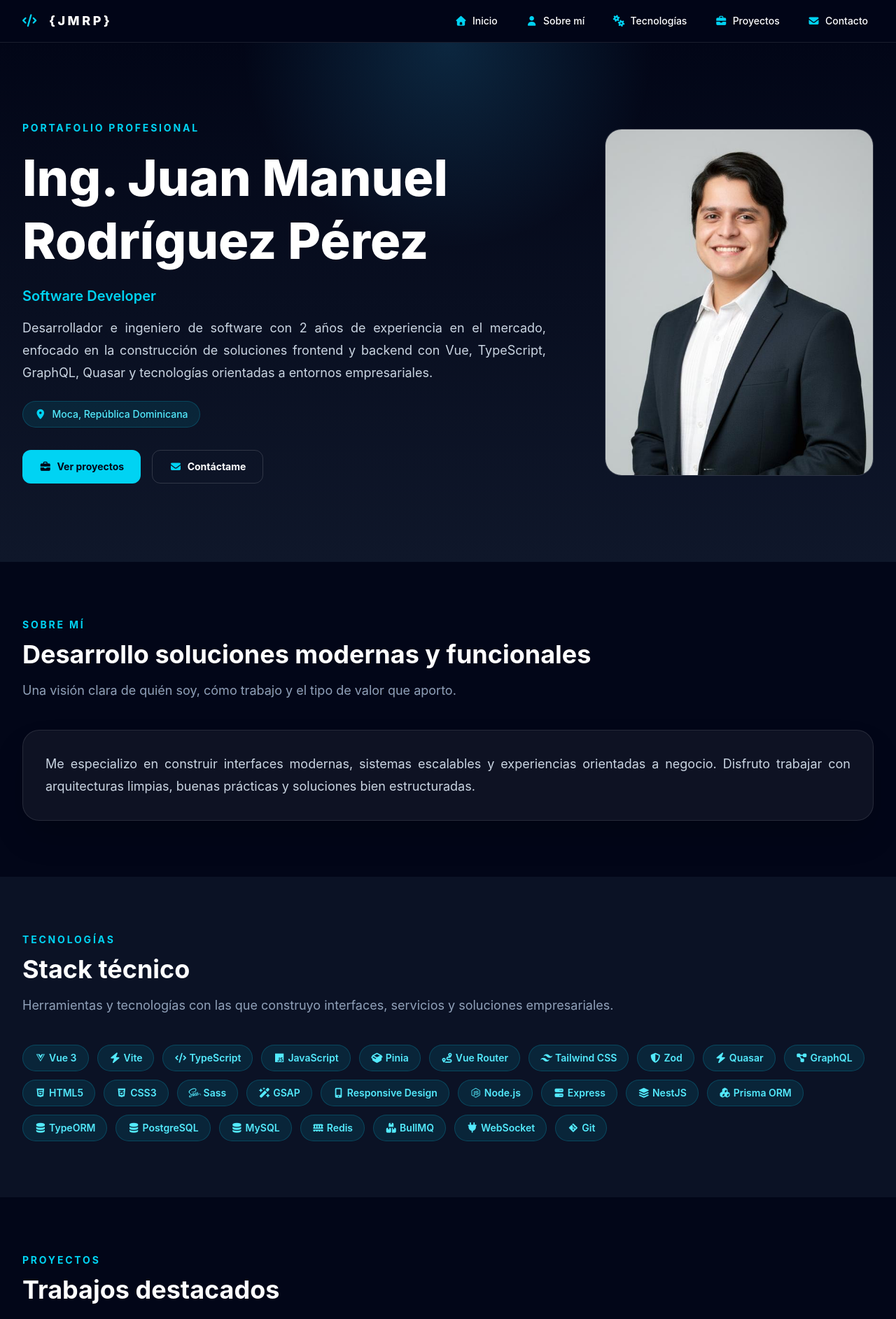
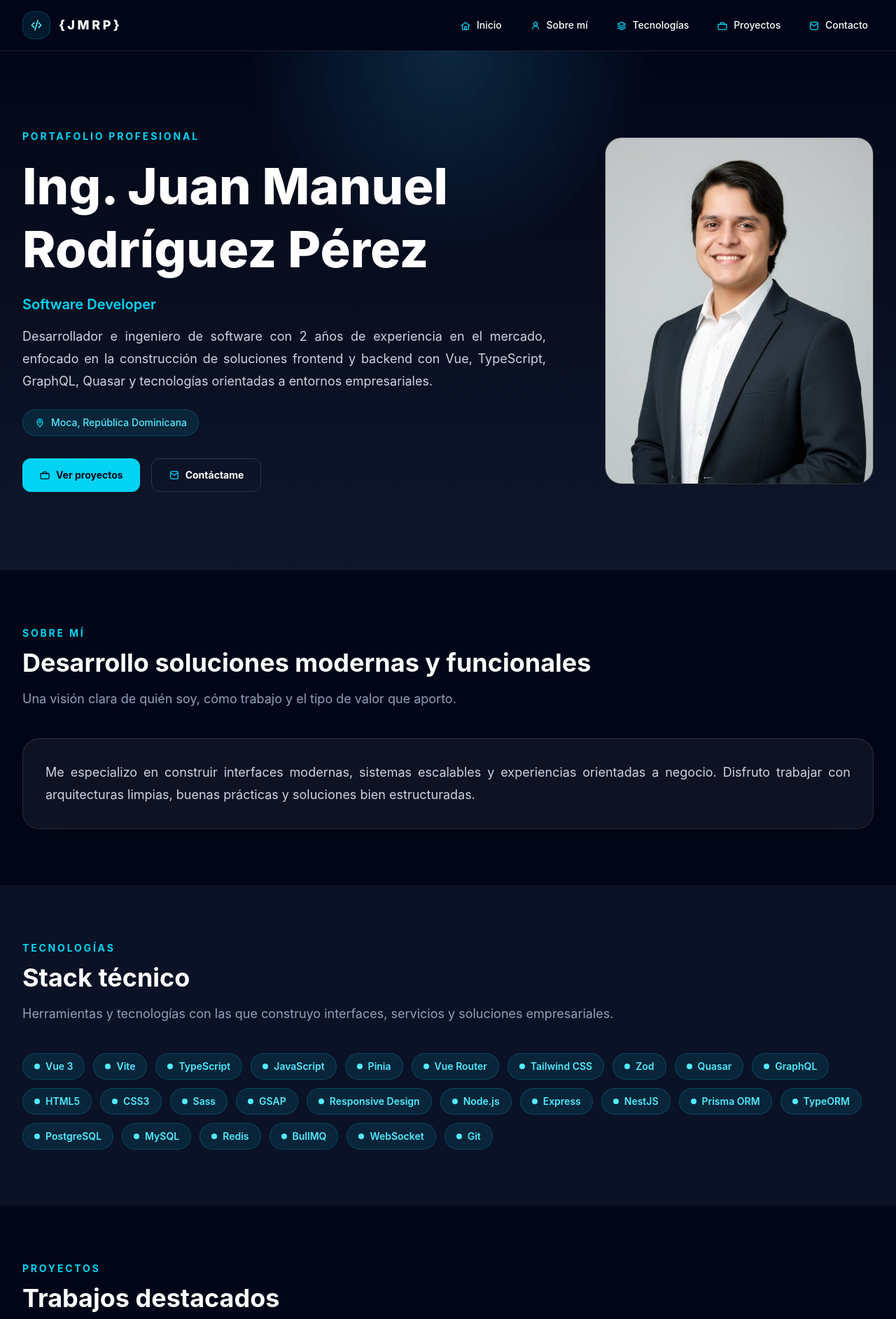
Before and after one commit to ManeyRodriguez/portafolio, a Vue app: page / in a window 1280 px wide. Shown: the top 1885 px of the page at 70% size. Built offline with nearby package versions, Linux system fonts and the light colour scheme.

Commit message:
feat: refactor sections to use SectionTitle component and improve accessibility with AppIcon

```diff
--- a/src/components/layout/AppHeader.vue
+++ b/src/components/layout/AppHeader.vue
@@ -1,15 +1,20 @@
 <template>
-  <header class="sticky top-0 z-50 border-b border-white/10 bg-slate-950/90 backdrop-blur">
+  <header
+    class="sticky top-0 z-50 border-b border-white/10 bg-slate-950/90 backdrop-blur"
+  >
     <div
       class="mx-auto flex w-full max-w-7xl flex-col gap-4 px-4 py-4 sm:px-6 lg:px-8 md:flex-row md:items-center md:justify-between"
     >
-      <!-- Top bar -->
       <div class="flex items-center justify-between">
         <a
           href="#inicio"
-          class="text-left text-lg font-extrabold tracking-[0.2em] text-white"
+          class="inline-flex items-center gap-3 text-left text-lg font-extrabold tracking-[0.2em] text-white transition hover:text-cyan-300"
         >
-          <i class="fas fa-code mr-2 text-cyan-400"></i>
+          <span
+            class="flex h-10 w-10 items-center justify-center rounded-2xl border border-cyan-400/20 bg-cyan-400/10 text-cyan-300"
+          >
+            <AppIcon name="code" class="h-5 w-5" />
+          </span>
           {{
             portfolioData.abreviatedName ||
             portfolioData.name
@@ -23,18 +28,23 @@
         <button
           type="button"
           class="ml-4 inline-flex items-center justify-center rounded-lg border border-white/10 p-2 text-white transition hover:bg-white/10 md:hidden"
+          :aria-expanded="menuOpen"
+          :aria-label="menuOpen ? 'Cerrar menú' : 'Abrir menú'"
+          aria-controls="site-nav"
           @click="menuOpen = !menuOpen"
-          aria-label="Abrir menú"
         >
-          <i :class="menuOpen ? 'fas fa-times' : 'fas fa-bars'" class="text-lg text-cyan-400"></i>
+          <AppIcon
+            :name="menuOpen ? 'close' : 'menu'"
+            class="h-5 w-5 text-cyan-300"
+          />
         </button>
       </div>
 
-      <!-- Navegación -->
       <nav
+        id="site-nav"
         :class="[
           menuOpen ? 'flex' : 'hidden',
-          'flex-col gap-3 md:flex md:flex-row md:items-center md:gap-6'
+          'flex-col gap-3 md:flex md:flex-row md:items-center md:gap-6',
         ]"
       >
         <a
@@ -42,7 +52,7 @@
           class="rounded-lg px-2 py-1 text-sm font-medium text-white transition hover:text-cyan-400"
           @click="menuOpen = false"
         >
-          <i class="fas fa-home mr-1 text-cyan-400"></i>
+          <AppIcon name="home" class="mr-1 inline h-4 w-4 text-cyan-400" />
           Inicio
         </a>
 
@@ -51,7 +61,7 @@
           class="rounded-lg px-2 py-1 text-sm font-medium text-white transition hover:text-cyan-400"
           @click="menuOpen = false"
         >
-          <i class="fas fa-user mr-1 text-cyan-400"></i>
+          <AppIcon name="user" class="mr-1 inline h-4 w-4 text-cyan-400" />
           Sobre mí
         </a>
 
@@ -60,7 +70,7 @@
           class="rounded-lg px-2 py-1 text-sm font-medium text-white transition hover:text-cyan-400"
           @click="menuOpen = false"
         >
-          <i class="fas fa-cogs mr-1 text-cyan-400"></i>
+          <AppIcon name="stack" class="mr-1 inline h-4 w-4 text-cyan-400" />
           Tecnologías
         </a>
 
@@ -69,7 +79,7 @@
           class="rounded-lg px-2 py-1 text-sm font-medium text-white transition hover:text-cyan-400"
           @click="menuOpen = false"
         >
-          <i class="fas fa-briefcase mr-1 text-cyan-400"></i>
+          <AppIcon name="briefcase" class="mr-1 inline h-4 w-4 text-cyan-400" />
           Proyectos
         </a>
 
@@ -78,7 +88,7 @@
           class="rounded-lg px-2 py-1 text-sm font-medium text-white transition hover:text-cyan-400"
           @click="menuOpen = false"
         >
-          <i class="fas fa-envelope mr-1 text-cyan-400"></i>
+          <AppIcon name="contact" class="mr-1 inline h-4 w-4 text-cyan-400" />
           Contacto
         </a>
       </nav>
@@ -87,8 +97,23 @@
 </template>
 
 <script setup lang="ts">
-import { ref } from 'vue';
+import { onBeforeUnmount, onMounted, ref } from 'vue';
+import AppIcon from '../ui/AppIcon.vue';
 import { portfolioData } from '../../data/portfolio';
 
 const menuOpen = ref(false);
+
+const handleKeydown = (event: KeyboardEvent): void => {
+  if (event.key === 'Escape') {
+    menuOpen.value = false;
+  }
+};
+
+onMounted(() => {
+  window.addEventListener('keydown', handleKeydown);
+});
+
+onBeforeUnmount(() => {
+  window.removeEventListener('keydown', handleKeydown);
+});
 </script>
--- a/src/components/sections/AboutSection.vue
+++ b/src/components/sections/AboutSection.vue
@@ -1,22 +1,16 @@
 <template>
   <section id="sobre-mi" ref="sectionRef" class="bg-slate-950 py-20">
     <div class="mx-auto max-w-7xl px-4 sm:px-6 lg:px-8">
-      <div class="mb-10">
-        <p class="reveal-item mb-3 text-sm font-bold uppercase tracking-[0.2em] text-cyan-400">
+      <SectionTitle
+        class="mb-10"
+        eyebrow="Sobre mí"
+        title="Desarrollo soluciones modernas y funcionales"
+        description="Una visión clara de quién soy, cómo trabajo y el tipo de valor que aporto."
+      />
 
-          Sobre mí
-        </p>
-
-        <h2 class="reveal-item mb-4 text-3xl font-bold text-white sm:text-4xl">
-          Desarrollo soluciones modernas y funcionales
-        </h2>
-
-        <p class="reveal-item max-w-3xl text-base leading-8 text-slate-400 sm:text-lg">
-          Una visión clara de quién soy, cómo trabajo y el tipo de valor que aporto.
-        </p>
-      </div>
-
-      <div class="reveal-item rounded-3xl border border-white/10 bg-white/5 p-6 shadow-2xl sm:p-8">
+      <div
+        class="reveal-item rounded-3xl border border-white/10 bg-white/5 p-6 shadow-2xl sm:p-8"
+      >
         <p class="text-base leading-8 text-slate-300 sm:text-lg text-justify">
           {{ portfolioData.about }}
         </p>
@@ -27,6 +21,7 @@
 
 <script setup lang="ts">
 import { ref } from 'vue';
+import SectionTitle from '../ui/SectionTitle.vue';
 import { portfolioData } from '../../data/portfolio';
 import { useSectionReveal } from '../../composables/useSectionReveal';
 
--- a/src/components/sections/HeroSection.vue
+++ b/src/components/sections/HeroSection.vue
@@ -8,19 +8,27 @@
       class="mx-auto grid max-w-7xl gap-12 px-4 py-20 sm:px-6 md:grid-cols-[minmax(0,1.2fr)_minmax(280px,420px)] md:items-center lg:px-8 lg:py-28"
     >
       <div>
-        <p class="hero-item mb-4 text-sm font-bold uppercase tracking-[0.2em] text-cyan-400">
+        <p
+          class="hero-item mb-4 text-sm font-bold uppercase tracking-[0.2em] text-cyan-400"
+        >
           Portafolio profesional
         </p>
 
-        <h1 class="hero-item mb-5 text-4xl font-extrabold leading-tight text-white sm:text-5xl lg:text-7xl">
+        <h1
+          class="hero-item mb-5 text-4xl font-extrabold leading-tight text-white sm:text-5xl lg:text-7xl"
+        >
           {{ portfolioData.name }}
         </h1>
 
-        <p class="hero-item mb-4 text-lg font-semibold text-cyan-400 sm:text-xl">
+        <p
+          class="hero-item mb-4 text-lg font-semibold text-cyan-400 sm:text-xl"
+        >
           {{ portfolioData.role }}
         </p>
 
-        <p class="hero-item mb-6 max-w-3xl text-base leading-8 text-slate-300 sm:text-lg text-justify">
+        <p
+          class="hero-item mb-6 max-w-3xl text-base leading-8 text-slate-300 sm:text-lg text-justify"
+        >
           {{ portfolioData.summary }}
         </p>
 
@@ -28,9 +36,8 @@
           <span
             class="inline-flex items-center rounded-full border border-cyan-400/20 bg-cyan-400/10 px-4 py-2 text-sm font-medium text-cyan-300"
           >
-          <i class="fas fa-map-marker-alt mr-2 text-cyan-400"></i>
+            <AppIcon name="location" class="mr-2 h-4 w-4 text-cyan-400" />
             {{ portfolioData.location }}
-
           </span>
         </div>
 
@@ -39,7 +46,7 @@
             href="#proyectos"
             class="inline-flex min-h-12 items-center justify-center rounded-xl bg-cyan-400 px-6 text-sm font-bold text-slate-950 transition hover:scale-[1.03] hover:bg-cyan-300"
           >
-          <i class="fas fa-briefcase mr-2 text-slate-950"></i>
+            <AppIcon name="briefcase" class="mr-2 h-4 w-4 text-slate-950" />
             Ver proyectos
           </a>
 
@@ -47,7 +54,7 @@
             href="#contacto"
             class="inline-flex min-h-12 items-center justify-center rounded-xl border border-white/15 px-6 text-sm font-bold text-white transition hover:scale-[1.03] hover:border-cyan-400 hover:text-cyan-400"
           >
-          <i class="fas fa-envelope mr-2 text-cyan-400"></i>
+            <AppIcon name="contact" class="mr-2 h-4 w-4 text-cyan-400" />
             Contáctame
           </a>
         </div>
@@ -57,9 +64,11 @@
         <img
           :src="portfolioData.profileImage"
           :alt="`Foto de ${portfolioData.name}`"
-          class="w-full max-w-sm rounded-3xl border
-          border-white/10 bg-white/5 object-contain
-          shadow-4xl hover:scale-[1.02] transition duration-500"
+          :width="portfolioData.profileImageWidth"
+          :height="portfolioData.profileImageHeight"
+          fetchpriority="high"
+          decoding="async"
+          class="w-full max-w-sm rounded-3xl border border-white/10 bg-white/5 object-contain shadow-4xl transition duration-500 hover:scale-[1.02]"
         />
       </div>
     </div>
@@ -68,6 +77,7 @@
 
 <script setup lang="ts">
 import { onBeforeUnmount, onMounted, ref } from 'vue';
+import AppIcon from '../ui/AppIcon.vue';
 import { portfolioData } from '../../data/portfolio';
 import { gsap } from '../../lib/gsap';
 
--- a/src/components/sections/ProjectsSection.vue
+++ b/src/components/sections/ProjectsSection.vue
@@ -1,19 +1,12 @@
 <template>
   <section id="proyectos" ref="sectionRef" class="bg-slate-950 py-20">
     <div class="mx-auto max-w-7xl px-4 sm:px-6 lg:px-8">
-      <div class="mb-10">
-        <p class="projects-heading mb-3 text-sm font-bold uppercase tracking-[0.2em] text-cyan-400">
-          Proyectos
-        </p>
-
-        <h2 class="projects-heading mb-4 text-3xl font-bold text-white sm:text-4xl">
-          Trabajos destacados
-        </h2>
-
-        <p class="projects-heading max-w-3xl text-base leading-8 text-slate-400 sm:text-lg">
-          Proyectos que representan bien mi perfil técnico y el tipo de soluciones que puedo construir.
-        </p>
-      </div>
+      <SectionTitle
+        class="mb-10 projects-heading"
+        eyebrow="Proyectos"
+        title="Trabajos destacados"
+        description="Proyectos que representan bien mi perfil técnico y el tipo de soluciones que puedo construir."
+      />
 
       <div ref="cardsWrapper" class="grid gap-6 lg:grid-cols-2">
         <article
@@ -21,11 +14,17 @@
           :key="project.title"
           class="project-card overflow-hidden rounded-3xl border border-white/10 bg-white/5 shadow-2xl transition duration-300 hover:-translate-y-1 hover:border-cyan-400/20"
         >
-          <div class="m-8 flex h-60 items-center justify-center overflow-hidden bg-slate-900 rounded-2xl">
+          <div
+            class="m-8 flex h-60 items-center justify-center overflow-hidden bg-slate-900 rounded-2xl"
+          >
             <img
               v-if="project.image"
               :src="project.image"
               :alt="project.title"
+              :width="project.imageWidth"
+              :height="project.imageHeight"
+              loading="lazy"
+              decoding="async"
               class="h-full w-full object-contain transition duration-500 hover:scale-[1.02]"
             />
 
@@ -50,9 +49,9 @@
               <span
                 v-for="tech in project.technologies"
                 :key="`${project.title}-${tech}`"
-                class=" rounded-full border border-cyan-400/20 bg-cyan-400/10 px-3 py-1.5 text-xs font-semibold text-cyan-300 sm:text-sm"
+                class="inline-flex items-center gap-2 rounded-full border border-cyan-400/20 bg-cyan-400/10 px-3 py-1.5 text-xs font-semibold text-cyan-300 sm:text-sm"
               >
-               <i :class="iconSkills[tech]" />
+                <span class="h-2 w-2 rounded-full bg-cyan-300"></span>
                 {{ tech }}
               </span>
             </div>
@@ -62,10 +61,13 @@
                 v-if="project.demoUrl"
                 :href="project.demoUrl"
                 target="_blank"
-                rel="noreferrer"
-                class="text-sm font-semibold text-cyan-400 transition hover:text-cyan-300"
+                rel="noopener noreferrer"
+                class="inline-flex items-center text-sm font-semibold text-cyan-400 transition hover:text-cyan-300"
               >
-                <i class="fas fa-external-link-alt mr-2 text-cyan-400"></i>
+                <AppIcon
+                  name="external-link"
+                  class="mr-2 h-4 w-4 text-cyan-400"
+                />
                 Ver proyecto
               </a>
 
@@ -73,9 +75,10 @@
                 v-if="project.repoUrl"
                 :href="project.repoUrl"
                 target="_blank"
-                rel="noreferrer"
-                class="text-sm font-semibold text-cyan-400 transition hover:text-cyan-300"
+                rel="noopener noreferrer"
+                class="inline-flex items-center text-sm font-semibold text-cyan-400 transition hover:text-cyan-300"
               >
+                <AppIcon name="github" class="mr-2 h-4 w-4 text-cyan-400" />
                 Código
               </a>
             </div>
@@ -88,7 +91,9 @@
 
 <script setup lang="ts">
 import { onBeforeUnmount, onMounted, ref } from 'vue';
-import { iconSkills, portfolioData } from '../../data/portfolio';
+import AppIcon from '../ui/AppIcon.vue';
+import SectionTitle from '../ui/SectionTitle.vue';
+import { portfolioData } from '../../data/portfolio';
 import { gsap } from '../../lib/gsap';
 
 const sectionRef = ref<HTMLElement | null>(null);
--- a/src/components/sections/SkillsSection.vue
+++ b/src/components/sections/SkillsSection.vue
@@ -1,27 +1,20 @@
 <template>
   <section id="habilidades" ref="sectionRef" class="bg-slate-900/70 py-20">
     <div class="mx-auto max-w-7xl px-4 sm:px-6 lg:px-8">
-      <div class="mb-10">
-        <p class="skills-heading mb-3 text-sm font-bold uppercase tracking-[0.2em] text-cyan-400">
-          Tecnologías
-        </p>
-
-        <h2 class="skills-heading mb-4 text-3xl font-bold text-white sm:text-4xl">
-          Stack técnico
-        </h2>
-
-        <p class="skills-heading max-w-4xl text-base leading-8 text-slate-400 sm:text-lg text-justify">
-          Herramientas y tecnologías con las que construyo interfaces, servicios y soluciones empresariales.
-        </p>
-      </div>
+      <SectionTitle
+        class="mb-10 skills-heading"
+        eyebrow="Tecnologías"
+        title="Stack técnico"
+        description="Herramientas y tecnologías con las que construyo interfaces, servicios y soluciones empresariales."
+      />
 
       <div ref="chipsWrapper" class="flex flex-wrap gap-3">
         <span
           v-for="skill in portfolioData.skills"
           :key="skill"
-          class="skill-chip rounded-full border border-cyan-400/20 bg-cyan-400/10 px-4 py-2 text-sm font-semibold text-cyan-300 transition duration-300 hover:-translate-y-0.5 hover:bg-cyan-400/15"
+          class="skill-chip inline-flex items-center gap-2 rounded-full border border-cyan-400/20 bg-cyan-400/10 px-4 py-2 text-sm font-semibold text-cyan-300 transition duration-300 hover:-translate-y-0.5 hover:bg-cyan-400/15"
         >
-          <i :class="iconSkills[skill]" />
+          <span class="h-2 w-2 rounded-full bg-cyan-300"></span>
           {{ skill }}
         </span>
       </div>
@@ -31,7 +24,8 @@
 
 <script setup lang="ts">
 import { onBeforeUnmount, onMounted, ref } from 'vue';
-import { iconSkills, portfolioData } from '../../data/portfolio';
+import SectionTitle from '../ui/SectionTitle.vue';
+import { portfolioData } from '../../data/portfolio';
 import { gsap } from '../../lib/gsap';
 
 const sectionRef = ref<HTMLElement | null>(null);
--- /dev/null
+++ b/src/components/ui/AppIcon.vue
@@ -0,0 +1,111 @@
+<template>
+  <svg
+    :class="customClass"
+    viewBox="0 0 24 24"
+    fill="none"
+    stroke="currentColor"
+    stroke-linecap="round"
+    stroke-linejoin="round"
+    stroke-width="1.9"
+    aria-hidden="true"
+  >
+    <path
+      v-for="(segment, index) in icon.paths"
+      :key="`${name}-${index}`"
+      :d="segment"
+    />
+  </svg>
+</template>
+
+<script setup lang="ts">
+import { computed } from 'vue';
+
+const props = defineProps<{
+  name:
+    | 'briefcase'
+    | 'close'
+    | 'code'
+    | 'contact'
+    | 'external-link'
+    | 'github'
+    | 'home'
+    | 'linkedin'
+    | 'location'
+    | 'menu'
+    | 'stack'
+    | 'user';
+  class?: string;
+}>();
+
+const icons = {
+  briefcase: {
+    paths: [
+      'M3 8.5h18',
+      'M8 8.5V6.75A1.75 1.75 0 0 1 9.75 5h4.5A1.75 1.75 0 0 1 16 6.75V8.5',
+      'M5.25 8.5h13.5A2.25 2.25 0 0 1 21 10.75v7A2.25 2.25 0 0 1 18.75 20h-13.5A2.25 2.25 0 0 1 3 17.75v-7A2.25 2.25 0 0 1 5.25 8.5',
+    ],
+  },
+  close: {
+    paths: ['M6 6l12 12', 'M18 6 6 18'],
+  },
+  code: {
+    paths: ['m8 8-4 4 4 4', 'm16 8 4 4-4 4', 'm14.5 4-5 16'],
+  },
+  contact: {
+    paths: [
+      'M4 6.75A2.75 2.75 0 0 1 6.75 4h10.5A2.75 2.75 0 0 1 20 6.75v10.5A2.75 2.75 0 0 1 17.25 20H6.75A2.75 2.75 0 0 1 4 17.25Z',
+      'm5.5 7.5 6.5 5 6.5-5',
+    ],
+  },
+  'external-link': {
+    paths: [
+      'M14 5h5v5',
+      'M10 14 19 5',
+      'M19 13v4.25A1.75 1.75 0 0 1 17.25 19H6.75A1.75 1.75 0 0 1 5 17.25V6.75A1.75 1.75 0 0 1 6.75 5H11',
+    ],
+  },
+  github: {
+    paths: [
+      'M9 19c-4.5 1.5-4.5-2.5-6.5-3',
+      'M15 22v-3.87a3.37 3.37 0 0 0-.94-2.61c3.14-.35 6.44-1.54 6.44-7A5.44 5.44 0 0 0 19 4.77 5.07 5.07 0 0 0 18.91 1S17.73.65 15 2.48a13.38 13.38 0 0 0-6 0C6.27.65 5.09 1 5.09 1A5.07 5.07 0 0 0 5 4.77 5.44 5.44 0 0 0 3.5 8.53c0 5.42 3.3 6.61 6.44 7A3.37 3.37 0 0 0 9 18.13V22',
+    ],
+  },
+  home: {
+    paths: [
+      'm3 11.5 9-7 9 7',
+      'M5.5 10.5v8.25A1.25 1.25 0 0 0 6.75 20h10.5a1.25 1.25 0 0 0 1.25-1.25V10.5',
+      'M10 20v-5.5a1 1 0 0 1 1-1h2a1 1 0 0 1 1 1V20',
+    ],
+  },
+  linkedin: {
+    paths: [
+      'M7 9v8',
+      'M7 6.5h.01',
+      'M11 9v8',
+      'M11 12a3 3 0 0 1 6 0v5',
+      'M5.75 3.5h12.5A2.25 2.25 0 0 1 20.5 5.75v12.5a2.25 2.25 0 0 1-2.25 2.25H5.75A2.25 2.25 0 0 1 3.5 18.25V5.75A2.25 2.25 0 0 1 5.75 3.5',
+    ],
+  },
+  location: {
+    paths: [
+      'M12 21s6-5.33 6-11a6 6 0 1 0-12 0c0 5.67 6 11 6 11Z',
+      'M12 12.5a2.5 2.5 0 1 0 0-5 2.5 2.5 0 0 0 0 5Z',
+    ],
+  },
+  menu: {
+    paths: ['M4 7h16', 'M4 12h16', 'M4 17h16'],
+  },
+  stack: {
+    paths: ['m12 4 8 4-8 4-8-4 8-4Z', 'm4 12 8 4 8-4', 'm4 16 8 4 8-4'],
+  },
+  user: {
+    paths: [
+      'M12 12a4 4 0 1 0-4-4 4 4 0 0 0 4 4Z',
+      'M5.5 19a6.5 6.5 0 0 1 13 0',
+    ],
+  },
+} as const;
+
+const icon = computed(() => icons[props.name]);
+const customClass = computed(() => props.class ?? 'h-5 w-5');
+</script>
--- a/src/components/ui/SectionTitle.vue
+++ b/src/components/ui/SectionTitle.vue
@@ -1,8 +1,16 @@
 <template>
-  <div class="section-heading">
-    <p v-if="eyebrow" class="section-heading__eyebrow">{{ eyebrow }}</p>
-    <h2 class="section-heading__title">{{ title }}</h2>
-    <p v-if="description" class="section-heading__description">
+  <div class="reveal-item">
+    <p
+      v-if="eyebrow"
+      class="mb-3 text-sm font-bold uppercase tracking-[0.2em] text-cyan-400"
+    >
+      {{ eyebrow }}
+    </p>
+    <h2 class="mb-4 text-3xl font-bold text-white sm:text-4xl">{{ title }}</h2>
+    <p
+      v-if="description"
+      class="max-w-4xl text-base leading-8 text-slate-400 sm:text-lg"
+    >
       {{ description }}
     </p>
   </div>
```
Also changed, not shown: src/components/layout/AppFooter.vue (+3 -5 lines), src/components/sections/ContactSection.vue (+19 -22 lines).
